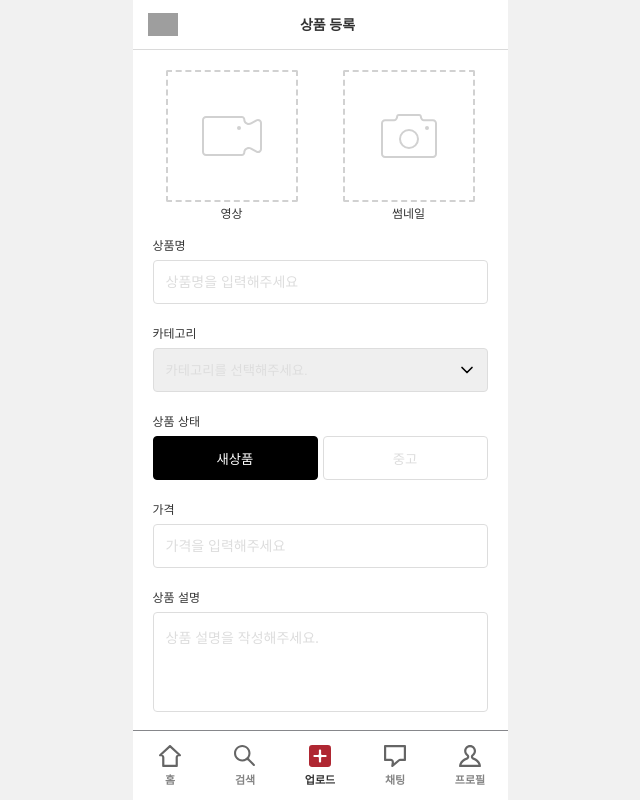
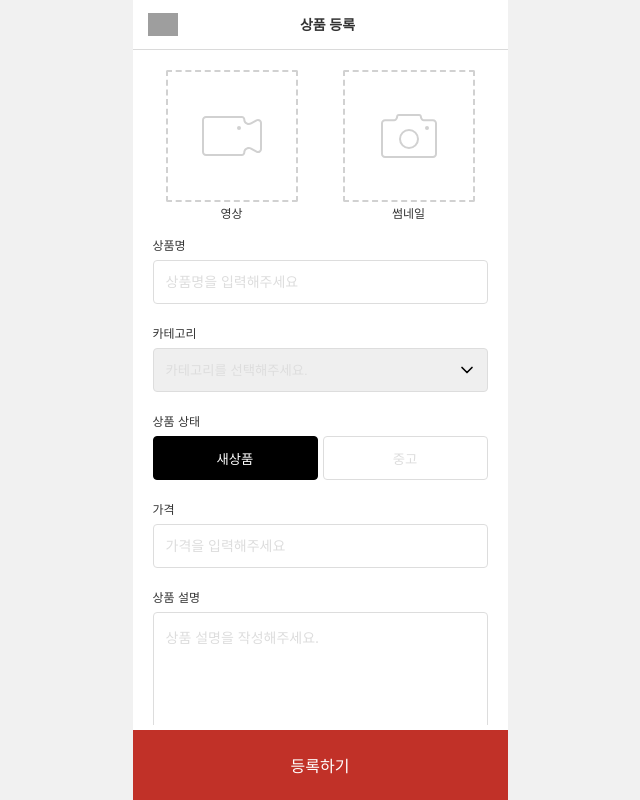
Before and after one commit to rachel490/Kicks, a React (Create React App) app: page /upload in a window 1280 px wide. Shown: the whole page, without its empty margins (320-960 px from the left). Built offline with nearby package versions, Linux system fonts and the light colour scheme; grey boxes are pictures that could not be loaded.

Commit message:
:lipstick: uploadPage 영상등록 버튼 UI 추가 (레이아웃 변경)

```diff
--- a/src/App.tsx
+++ b/src/App.tsx
@@ -34,7 +34,6 @@ function App() {
           <Route path="/" element={<AppLayout />}>
             <Route index element={<MainPage />} />
             <Route path="search" element={<SearchPage />} />
-            <Route path="upload" element={<VideoUploadPage />} />
             <Route path="chats" element={<ChatListPage />} />
             <Route path="profile" element={<ProfilePage />} />
             <Route path="profile/:follow" element={<FollowPage />} />
@@ -42,6 +41,7 @@ function App() {
             <Route path="/login" element={<LoginPage />} />
             <Route path="/oauth/callback" element={<KakaoRedirectHandler />} />
           </Route>
+          <Route path="upload" element={<VideoUploadPage />} />
           <Route path="/onboard" element={<OnBoardingPage />} />
           <Route path="/searched" element={<SearchResultPage />} />
           <Route path="/chat/:id" element={<ChatRoomPage />} />
--- a/src/pages/VideoUploadPage/VideoUploadPage.tsx
+++ b/src/pages/VideoUploadPage/VideoUploadPage.tsx
@@ -1,8 +1,8 @@
-import { PageHeader } from 'components';
+import { AppContainer, PageHeader } from 'components';
 import * as S from './styles';
 import React, { useState } from 'react';
-import {ReactComponent as VideoUploadIcon} from 'assets/svg/video.svg';
-import {ReactComponent as ThumbnailUploadIcon} from 'assets/svg/thumbnail.svg';
+import { ReactComponent as VideoUploadIcon } from 'assets/svg/video.svg';
+import { ReactComponent as ThumbnailUploadIcon } from 'assets/svg/thumbnail.svg';
 
 export const VideoUploadPage = () => {
   const validateVideo = (e: React.ChangeEvent<HTMLInputElement>) => {
@@ -21,9 +21,11 @@ export const VideoUploadPage = () => {
   };
 
   return (
+    <AppContainer>
       <S.Wrap>
         <PageHeader title="상품 등록" backTo="/" />
         <S.Form onSubmit={e => e.preventDefault()}>
+          <S.MainContainer>
             <S.FileInputContainer>
               <S.FileInputBox>
                 <input
@@ -38,7 +40,7 @@ export const VideoUploadPage = () => {
                 <p>영상</p>
               </S.FileInputBox>
               <S.FileInputBox>
-            <input type="file" accept="img/*" id="thumbnailUpload" />
+                <input type="file" accept="image/*" id="thumbnailUpload" />
                 <label htmlFor="thumbnailUpload">
                   <ThumbnailUploadIcon />
                 </label>
@@ -48,12 +50,18 @@ export const VideoUploadPage = () => {
             <S.InputContainer>
               <S.InputBox>
                 <S.Label htmlFor="title">상품명</S.Label>
-            <input type="text" id="title" placeholder="상품명을 입력해주세요" />
+                <input
+                  type="text"
+                  id="title"
+                  placeholder="상품명을 입력해주세요"
+                />
               </S.InputBox>
               <S.InputBox>
                 <S.Label htmlFor="category">카테고리</S.Label>
                 <select id="category" defaultValue="" required>
-              <option value="" disabled>카테고리를 선택해주세요.</option>
+                  <option value="" disabled>
+                    카테고리를 선택해주세요.
+                  </option>
                   <option value="구두,로퍼">구두 / 로퍼</option>
                   <option value="워커/부츠">워커 / 부츠</option>
                   <option value="샌들/슬리퍼">샌들 / 슬리퍼</option>
@@ -64,19 +72,30 @@ export const VideoUploadPage = () => {
               <S.InputBox>
                 <S.Label>상품 상태</S.Label>
                 <S.Buttons>
-              <S.Button type="button" selected={isNew} onClick={toggleIsNew}>
+                  <S.Button
+                    type="button"
+                    selected={isNew}
+                    onClick={toggleIsNew}
+                  >
                     새상품
                   </S.Button>
-              <S.Button type="button" selected={!isNew} onClick={toggleIsNew}>
+                  <S.Button
+                    type="button"
+                    selected={!isNew}
+                    onClick={toggleIsNew}
+                  >
                     중고
                   </S.Button>
                 </S.Buttons>
               </S.InputBox>
               <S.InputBox>
                 <S.Label htmlFor="price">가격</S.Label>
-            <input type="number" id="price" placeholder="가격을 입력해주세요" />
+                <input
+                  type="number"
+                  id="price"
+                  placeholder="가격을 입력해주세요"
+                />
               </S.InputBox>
-
               <S.InputBox>
                 <S.Label id="description">상품 설명</S.Label>
                 <textarea
@@ -85,7 +104,10 @@ export const VideoUploadPage = () => {
                 />
               </S.InputBox>
             </S.InputContainer>
+          </S.MainContainer>
+          <S.SubmitButton>등록하기</S.SubmitButton>
         </S.Form>
       </S.Wrap>
+    </AppContainer>
   );
 };
--- a/src/pages/VideoUploadPage/styles.ts
+++ b/src/pages/VideoUploadPage/styles.ts
@@ -4,11 +4,18 @@ export const Wrap = styled.div`
   display: flex;
   flex-direction: column;
   align-items: center;
-  overflow: scroll;
+  position: relative;
+  height: 100%;
 `;
 
 export const Form = styled.form`
   width: 100%;
+  height: 100%;
+`;
+
+export const MainContainer = styled.div`
+  height: 675px;
+  overflow: scroll;
   padding: 20px;
 `;
 
@@ -95,7 +102,7 @@ export const InputBox = styled.div`
   textarea {
     resize: none;
     font-family: inherit;
-    height: 100px;
+    height: 120px;
     margin-bottom: 10px;
   }
 `;
@@ -121,3 +128,15 @@ export const Button = styled.button<{ selected: boolean }>`
   background-color: ${({ selected }) => (selected ? 'black' : 'white')};
   color: ${({ selected }) => (selected ? 'white' : '#ddd')};
 `;
+
+export const SubmitButton = styled.button`
+  width: 100%;
+  height: 70px;
+  position: absolute;
+  z-index: 200;
+  bottom: 0;
+  left: 0;
+  background-color: #c13128;
+  color: white;
+  font-size: 16px;
+`;
```
Lines whose indentation alone changed are shown as unchanged.
